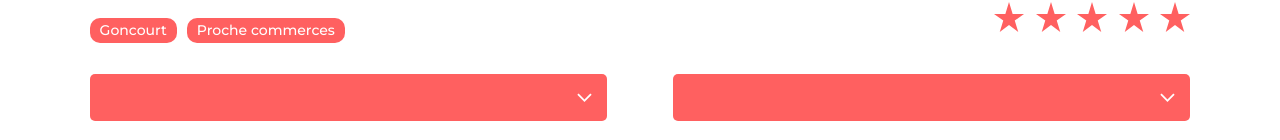
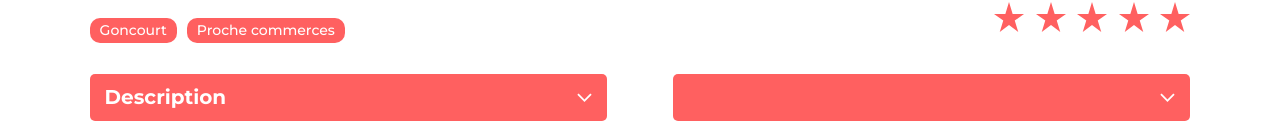
Before and after one commit to Abdelkrim31/kasa, a React (Create React App) app: page /logement/0979876d in a window 1280 px wide. Shown: the part 660-800 px from the top of the page. Built offline with nearby package versions, Linux system fonts and the light colour scheme.

Commit message:
Description FicheLogement

```diff
--- a/src/pages/FicheLogement/FicheLogement.jsx
+++ b/src/pages/FicheLogement/FicheLogement.jsx
@@ -51,7 +51,10 @@ export default function FicheLogement() {
 			</section>
 
 			<div className="collapse-fiche-container">
-				<Collapse />
+				<Collapse
+				 aboutTitle="Description"
+				 aboutText={pickedAppart.description}
+				/>
 				<Collapse />
 			</div>
 
```
